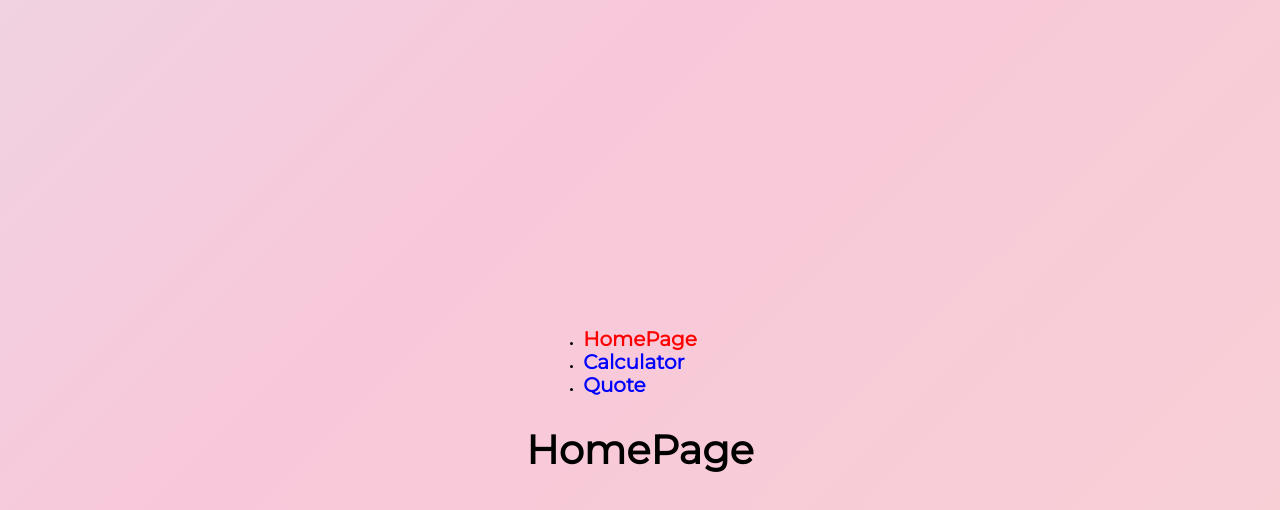
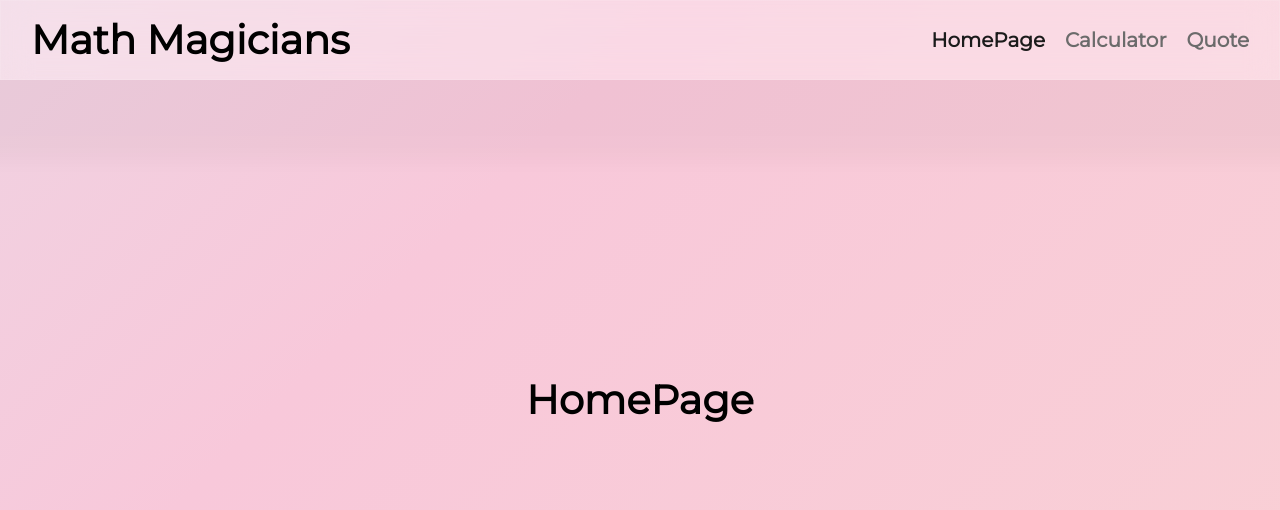
Before and after one commit to Ruthmy/math-magicians, a React (Create React App) app: page / in a window 1280 px wide. Shown: the top 510 px of the page. Built offline with nearby package versions, Linux system fonts and the light colour scheme.

Commit message:
Added 'Modified 'Menu.js' -file- Added and h1 tag, edited isActive parameter and 'Menu.css' between imports.

```diff
--- a/src/components/Menu.js
+++ b/src/components/Menu.js
@@ -1,16 +1,18 @@
 import React from 'react';
 import { NavLink } from 'react-router-dom';
 import routes from '../bd/MenuData';
+import '../styles/Menu.css';
 
 export default function Menu() {
   return (
     <nav>
+      <h1>Math Magicians</h1>
       <ul>
         {routes.map((route) => (
           <li key={route.text}>
             <NavLink
               style={({ isActive }) => ({
-                color: isActive ? 'red' : 'blue',
+                color: isActive ? '#1b1b1b' : '#6b6b6b',
               })}
               to={route.to}
             >
```
